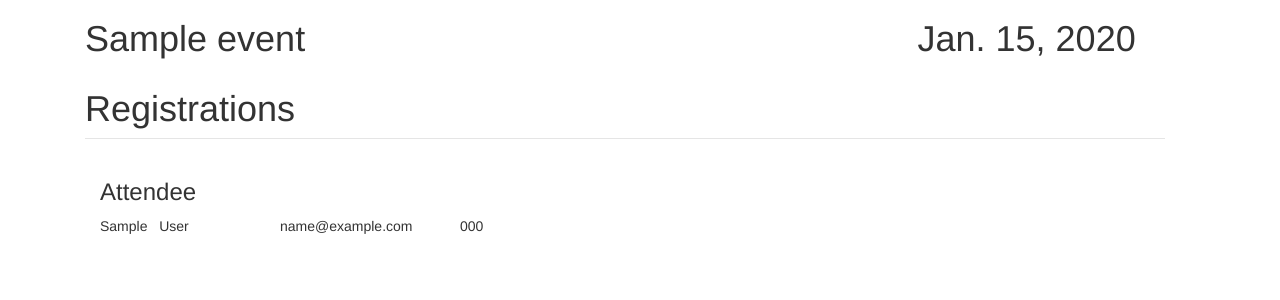
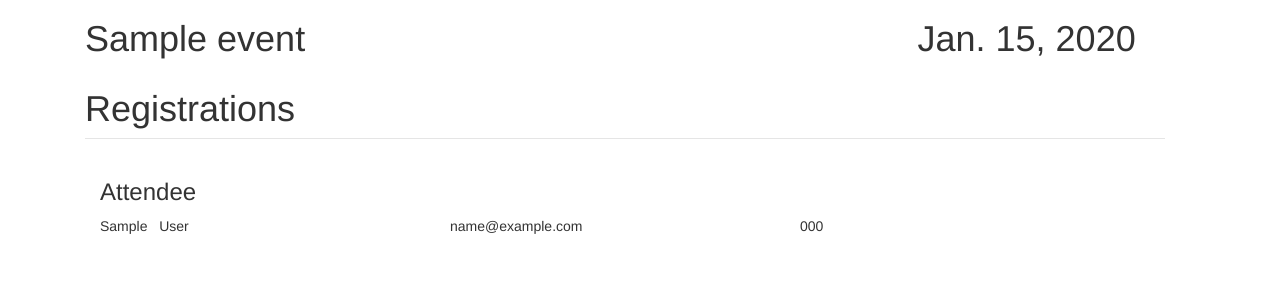
Before and after one commit to atuggle/django-attencance-webapp, a Django app: page /registrations/1/ in a window 1280 px wide. Shown: the part 51-351 px from the top of the page. Run offline with Django 3.2, Linux system fonts and the light colour scheme; a user stored in the database is signed in; tables that the repository leaves empty hold one stand-in row (values such as "Sample post"); some libraries are stand-ins or nearby versions.

Commit message:
Fixed row ordering on registrations detail.html

```diff
--- a/registrations/templates/registrations/detail.html
+++ b/registrations/templates/registrations/detail.html
@@ -15,9 +15,11 @@
 
     <div class='col-lg-12 row'>
       {% for attendance in attendance_list %}
-          <div class='col-lg-2'>{{ attendance.attendee.first_name }} &nbsp; {{ attendance.attendee.last_name }}</div>
-          <div class='col-lg-2'>{{ attendance.attendee.email }}</div>
-          <div class='col-lg-2'>{{ attendance.attendee.phone }}</div>
+        <div class='col-lg-12 row'>
+          <div class='col-lg-4'>{{ attendance.attendee.first_name }} &nbsp; {{ attendance.attendee.last_name }}</div>
+          <div class='col-lg-4'>{{ attendance.attendee.email }}</div>
+          <div class='col-lg-4'>{{ attendance.attendee.phone }}</div>
+        </div>
       {% endfor %}
     </div>
 </div>
```
